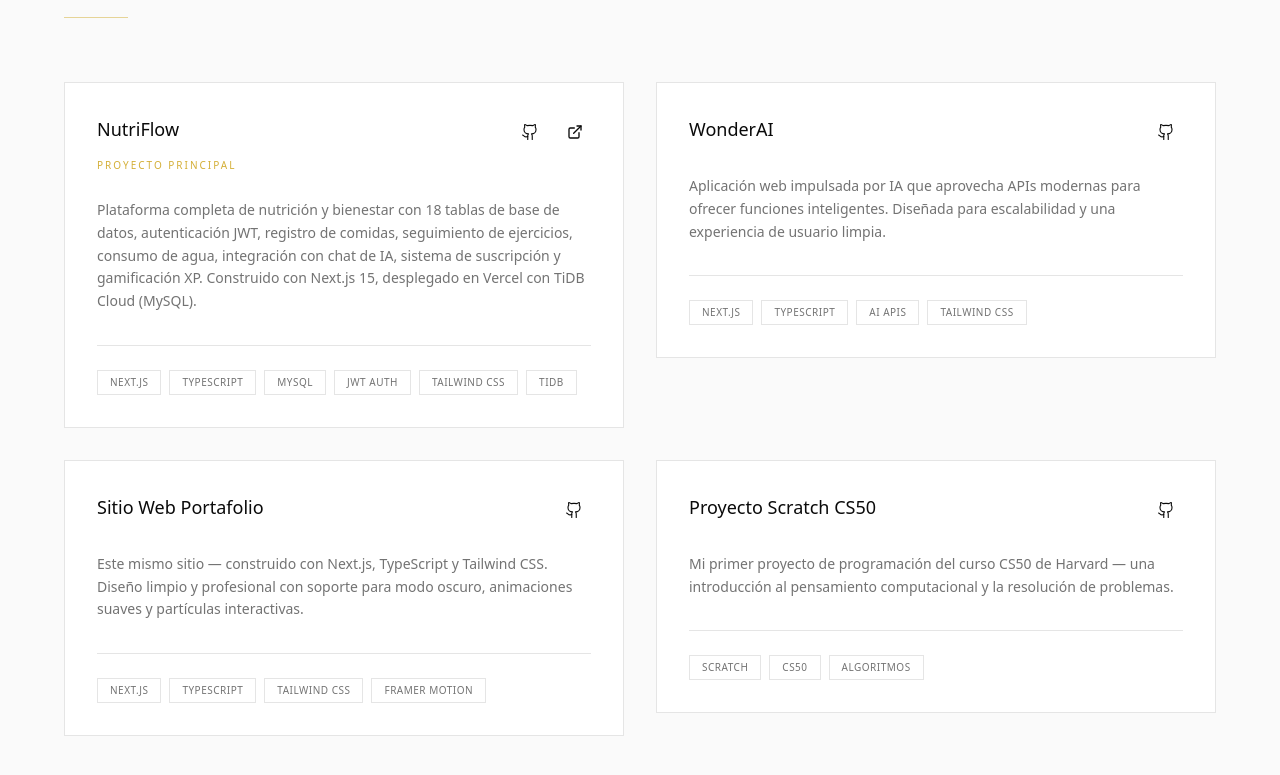
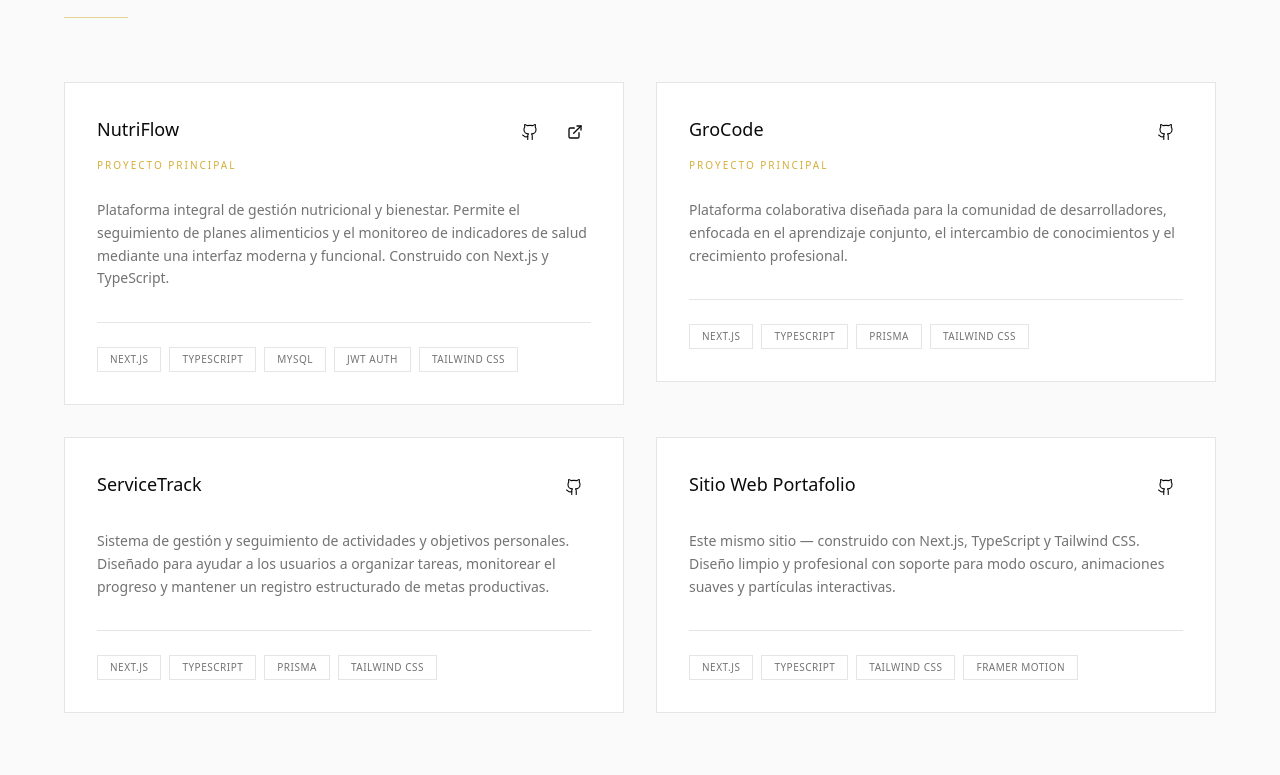
Before and after one commit to AngelSalazar-dev/angelsalazar-dev.github.io, a Next.js app: page / in a window 1280 px wide. Shown: the part 3658-4433 px from the top of the page. Built offline with nearby package versions, Linux system fonts and the light colour scheme.

Commit message:
feat: update projects list (NutriFlow, GroCode, ServiceTrack)

```diff
--- a/src/app/components/Projects.tsx
+++ b/src/app/components/Projects.tsx
@@ -23,17 +23,25 @@ export default function Projects() {
     es: [
       {
         title: "NutriFlow",
-        desc: "Plataforma completa de nutrición y bienestar con 18 tablas de base de datos, autenticación JWT, registro de comidas, seguimiento de ejercicios, consumo de agua, integración con chat de IA, sistema de suscripción y gamificación XP. Construido con Next.js 15, desplegado en Vercel con TiDB Cloud (MySQL).",
-        tech: ["Next.js", "TypeScript", "MySQL", "JWT Auth", "Tailwind CSS", "TiDB"],
+        desc: "Plataforma integral de gestión nutricional y bienestar. Permite el seguimiento de planes alimenticios y el monitoreo de indicadores de salud mediante una interfaz moderna y funcional. Construido con Next.js y TypeScript.",
+        tech: ["Next.js", "TypeScript", "MySQL", "JWT Auth", "Tailwind CSS"],
         github: "https://github.com/AngelSalazar-dev/NutriFlow_official",
         live: "https://nutriflow-official.vercel.app",
         featured: true,
       },
       {
-        title: "WonderAI",
-        desc: "Aplicación web impulsada por IA que aprovecha APIs modernas para ofrecer funciones inteligentes. Diseñada para escalabilidad y una experiencia de usuario limpia.",
-        tech: ["Next.js", "TypeScript", "AI APIs", "Tailwind CSS"],
-        github: "https://github.com/AngelSalazar-dev/WonderAI",
+        title: "GroCode",
+        desc: "Plataforma colaborativa diseñada para la comunidad de desarrolladores, enfocada en el aprendizaje conjunto, el intercambio de conocimientos y el crecimiento profesional.",
+        tech: ["Next.js", "TypeScript", "Prisma", "Tailwind CSS"],
+        github: "https://github.com/AngelSalazar-dev/GroCode",
+        live: "#",
+        featured: true,
+      },
+      {
+        title: "ServiceTrack",
+        desc: "Sistema de gestión y seguimiento de actividades y objetivos personales. Diseñado para ayudar a los usuarios a organizar tareas, monitorear el progreso y mantener un registro estructurado de metas productivas.",
+        tech: ["Next.js", "TypeScript", "Prisma", "Tailwind CSS"],
+        github: "https://github.com/AngelSalazar-dev/ServiceTrack",
         live: "#",
         featured: false,
       },
@@ -45,29 +53,29 @@ export default function Projects() {
         live: "#",
         featured: false,
       },
-      {
-        title: "Proyecto Scratch CS50",
-        desc: "Mi primer proyecto de programación del curso CS50 de Harvard — una introducción al pensamiento computacional y la resolución de problemas.",
-        tech: ["Scratch", "CS50", "Algoritmos"],
-        github: "https://github.com/AngelSalazar-dev/Problem-Set-0-Angel-Salazar",
-        live: "#",
-        featured: false,
-      },
     ],
     en: [
       {
         title: "NutriFlow",
-        desc: "Complete nutrition and wellness platform with 18 database tables, JWT authentication, meal tracking, exercise monitoring, water intake, AI chat integration, subscription system and XP gamification. Built with Next.js 15, deployed on Vercel with TiDB Cloud (MySQL).",
-        tech: ["Next.js", "TypeScript", "MySQL", "JWT Auth", "Tailwind CSS", "TiDB"],
+        desc: "Comprehensive nutrition and wellness management platform. It allows tracking of meal plans and monitoring of health indicators through a modern and functional interface. Built with Next.js and TypeScript.",
+        tech: ["Next.js", "TypeScript", "MySQL", "JWT Auth", "Tailwind CSS"],
         github: "https://github.com/AngelSalazar-dev/NutriFlow_official",
         live: "https://nutriflow-official.vercel.app",
         featured: true,
       },
       {
-        title: "WonderAI",
-        desc: "AI-powered web application leveraging modern APIs to deliver intelligent features. Designed for scalability and a clean user experience.",
-        tech: ["Next.js", "TypeScript", "AI APIs", "Tailwind CSS"],
-        github: "https://github.com/AngelSalazar-dev/WonderAI",
+        title: "GroCode",
+        desc: "Collaborative platform designed for the developer community, focused on shared learning, knowledge exchange, and professional growth.",
+        tech: ["Next.js", "TypeScript", "Prisma", "Tailwind CSS"],
+        github: "https://github.com/AngelSalazar-dev/GroCode",
+        live: "#",
+        featured: true,
+      },
+      {
+        title: "ServiceTrack",
+        desc: "Personal activity and goal tracking management system. Designed to help users organize tasks, monitor progress, and maintain a structured record of productive goals.",
+        tech: ["Next.js", "TypeScript", "Prisma", "Tailwind CSS"],
+        github: "https://github.com/AngelSalazar-dev/ServiceTrack",
         live: "#",
         featured: false,
       },
@@ -79,45 +87,37 @@ export default function Projects() {
         live: "#",
         featured: false,
       },
-      {
-        title: "CS50 Scratch Project",
-        desc: "My first programming project from Harvard's CS50 course — an introduction to computational thinking and problem solving.",
-        tech: ["Scratch", "CS50", "Algorithms"],
-        github: "https://github.com/AngelSalazar-dev/Problem-Set-0-Angel-Salazar",
-        live: "#",
-        featured: false,
-      },
     ],
     pt: [
       {
         title: "NutriFlow",
-        desc: "Plataforma completa de nutrição e bem-estar com 18 tabelas de banco de dados, autenticação JWT, registro de refeições, acompanhamento de exercícios, consumo de água, integração com chat de IA, sistema de assinaturas e gamificação XP.",
-        tech: ["Next.js", "TypeScript", "MySQL", "JWT Auth", "Tailwind CSS", "TiDB"],
+        desc: "Plataforma abrangente de gestão nutricional e bem-estar. Permite o acompanhamento de planos alimentares e o monitoramento de indicadores de saúde por meio de uma interface moderna e funcional.",
+        tech: ["Next.js", "TypeScript", "MySQL", "JWT Auth", "Tailwind CSS"],
         github: "https://github.com/AngelSalazar-dev/NutriFlow_official",
         live: "https://nutriflow-official.vercel.app",
         featured: true,
       },
       {
-        title: "WonderAI",
-        desc: "Aplicação web impulsionada por IA que aproveita APIs modernas para oferecer funções inteligentes. Projetada para escalabilidade e uma experiência de usuário limpa.",
-        tech: ["Next.js", "TypeScript", "AI APIs", "Tailwind CSS"],
-        github: "https://github.com/AngelSalazar-dev/WonderAI",
+        title: "GroCode",
+        desc: "Plataforma colaborativa projetada para a comunidade de desenvolvedores, focada no aprendizado conjunto, troca de conhecimento e crescimento profissional.",
+        tech: ["Next.js", "TypeScript", "Prisma", "Tailwind CSS"],
+        github: "https://github.com/AngelSalazar-dev/GroCode",
+        live: "#",
+        featured: true,
+      },
+      {
+        title: "ServiceTrack",
+        desc: "Sistema de gestão e acompanhamento de atividades e objetivos pessoais. Projetado para ajudar os usuários a organizar tarefas e monitorar o progresso de metas produtivas.",
+        tech: ["Next.js", "TypeScript", "Prisma", "Tailwind CSS"],
+        github: "https://github.com/AngelSalazar-dev/ServiceTrack",
         live: "#",
         featured: false,
       },
       {
         title: "Site Portfólio",
-        desc: "Este mesmo site — construído com Next.js, TypeScript e Tailwind CSS. Design limpo e profissional com suporte para modo escuro, animações suaves e partículas interativas.",
+        desc: "Este mesmo site — construído com Next.js, TypeScript e Tailwind CSS. Design limpo e profissional com suporte para modo escuro e animações suaves.",
         tech: ["Next.js", "TypeScript", "Tailwind CSS", "Framer Motion"],
         github: "https://github.com/AngelSalazar-dev/angelsalazar.github.io",
-        live: "#",
-        featured: false,
-      },
-      {
-        title: "Projeto Scratch CS50",
-        desc: "Meu primeiro projeto de programação do curso CS50 de Harvard — uma introdução ao pensamento computacional e resolução de problemas.",
-        tech: ["Scratch", "CS50", "Algoritmos"],
-        github: "https://github.com/AngelSalazar-dev/Problem-Set-0-Angel-Salazar",
         live: "#",
         featured: false,
       },
@@ -125,33 +125,33 @@ export default function Projects() {
     fr: [
       {
         title: "NutriFlow",
-        desc: "Plateforme complète de nutrition et bien-être avec 18 tables de base de données, authentification JWT, suivi des repas, exercices, consommation d'eau, intégration chat IA, système d'abonnement et gamification XP.",
-        tech: ["Next.js", "TypeScript", "MySQL", "JWT Auth", "Tailwind CSS", "TiDB"],
+        desc: "Plateforme complète de gestion de la nutrition et du bien-être. Permet le suivi des plans alimentaires et des indicateurs de santé via une interface moderne et fonctionnelle.",
+        tech: ["Next.js", "TypeScript", "MySQL", "JWT Auth", "Tailwind CSS"],
         github: "https://github.com/AngelSalazar-dev/NutriFlow_official",
         live: "https://nutriflow-official.vercel.app",
         featured: true,
       },
       {
-        title: "WonderAI",
-        desc: "Application web alimentée par l'IA exploitant des APIs modernes pour offrir des fonctionnalités intelligentes. Conçue pour l'évolutivité et une expérience utilisateur propre.",
-        tech: ["Next.js", "TypeScript", "AI APIs", "Tailwind CSS"],
-        github: "https://github.com/AngelSalazar-dev/WonderAI",
+        title: "GroCode",
+        desc: "Plateforme collaborative conçue pour la communauté des développeurs, axée sur l'apprentissage partagé, l'échange de connaissances et la croissance professionnelle.",
+        tech: ["Next.js", "TypeScript", "Prisma", "Tailwind CSS"],
+        github: "https://github.com/AngelSalazar-dev/GroCode",
+        live: "#",
+        featured: true,
+      },
+      {
+        title: "ServiceTrack",
+        desc: "Système de gestion et de suivi des activités et objectifs personnels. Conçu pour aider les utilisateurs à organiser leurs tâches et à suivre leurs progrès vers des objectifs productifs.",
+        tech: ["Next.js", "TypeScript", "Prisma", "Tailwind CSS"],
+        github: "https://github.com/AngelSalazar-dev/ServiceTrack",
         live: "#",
         featured: false,
       },
       {
         title: "Site Portfolio",
-        desc: "Ce site même — construit avec Next.js, TypeScript et Tailwind CSS. Design propre et professionnel avec support du mode sombre, animations fluides et particules interactives.",
+        desc: "Ce site même — construit avec Next.js, TypeScript et Tailwind CSS. Design propre et professionnel avec support du mode sombre et animations fluides.",
         tech: ["Next.js", "TypeScript", "Tailwind CSS", "Framer Motion"],
         github: "https://github.com/AngelSalazar-dev/angelsalazar.github.io",
-        live: "#",
-        featured: false,
-      },
-      {
-        title: "Projet Scratch CS50",
-        desc: "Mon premier projet de programmation du cours CS50 de Harvard — une introduction à la pensée computationnelle et à la résolution de problèmes.",
-        tech: ["Scratch", "CS50", "Algorithmes"],
-        github: "https://github.com/AngelSalazar-dev/Problem-Set-0-Angel-Salazar",
         live: "#",
         featured: false,
       },
```
